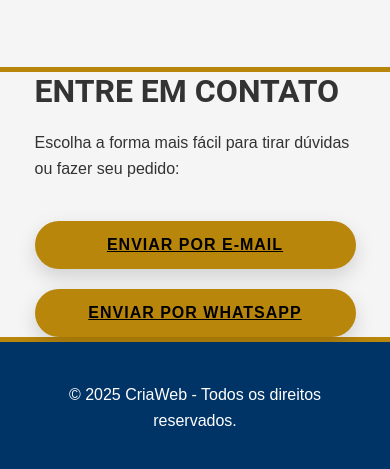
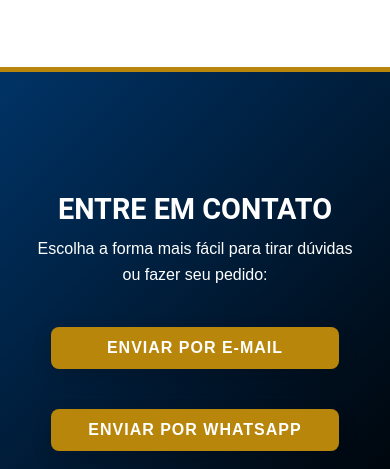
Before and after one commit to ryueik/CriaWeb, a plain HTML site: page index.html in a window 390 px wide. Shown: the part 2534-3003 px from the top of the page. Drawn offline with Linux system fonts and the light colour scheme.

Commit message:
Update style.css

```diff
--- a/style.css
+++ b/style.css
@@ -119,6 +119,8 @@ body[data-theme="dark"] #theme-icon {
     transform: rotate(180deg); /* Ícone virado no tema escuro */
 }
 
+
+
 /* Formulário futurista */
 form {
     display: flex;
@@ -231,12 +233,13 @@ footer .social a:hover {
 
 /* Seção de Contato */
 #contact {
-    background-color: var(--fundo-claro);
-    color: var(--texto-claro);
+    background: linear-gradient(135deg, var(--azul-escuro), var(--preto));
+    color: var(--branco);
     text-align: center;
     padding: 60px 0;
     transition: background-color 0.3s ease, color 0.3s ease;
 }
+
 
 #contact h2 {
     font-size: 2.5rem;
@@ -552,3 +555,77 @@ hr{       border: 0; /* Remove a borda padrão */
       font-size: 0.95rem;
     }
   }
+
+  /* Estilo igual ao header (hero) */
+.hero-contato {
+    background: linear-gradient(135deg, var(--azul-escuro), var(--preto));
+    color: var(--branco);
+    text-align: center;
+    padding: 120px 0;
+    position: relative;
+    overflow: hidden;
+    animation: fadeIn 1s ease-in-out;
+  }
+
+  .hero-contato h2 {
+    font-size: 2.2rem;
+    margin-bottom: 10px;
+  }
+
+  .hero-contato p {
+    font-size: 1.2rem;
+    margin-bottom: 30px;
+  }
+
+  /* Botões com mesmo estilo do hero */
+  .hero-contato .btn-primary {
+    background-color: darkgoldenrod;
+    color: white;
+    padding: 12px 24px;
+    border: none;
+    border-radius: 8px;
+    font-size: 1rem;
+    margin: 0 10px 10px;
+    cursor: pointer;
+    text-decoration: none;
+    display: inline-block;
+    transition: background 0.3s ease;
+  }
+
+  .hero-contato .btn-primary:hover {
+    background-color: var(--vermelho);
+  }
+
+  @media (max-width: 768px) {
+    .hero-contato h2 {
+      font-size: 1.8rem;
+    }
+
+    .hero-contato p {
+      font-size: 1rem;
+    }
+
+    .hero-contato .btn-primary {
+      display: block;
+      width: 90%;
+      margin: 10px auto;
+    }
+}
+body {
+    background-color: white;
+    color: black;
+  }
+
+  body.dark-mode {
+    background-color: #121212;
+    color: white;
+  }
+
+  /* Se quiser personalizar apenas os <p> */
+  p {
+    transition: color 0.3s ease;
+  }
+
+  body.dark-mode p {
+    color: #ddd;
+  }
```
